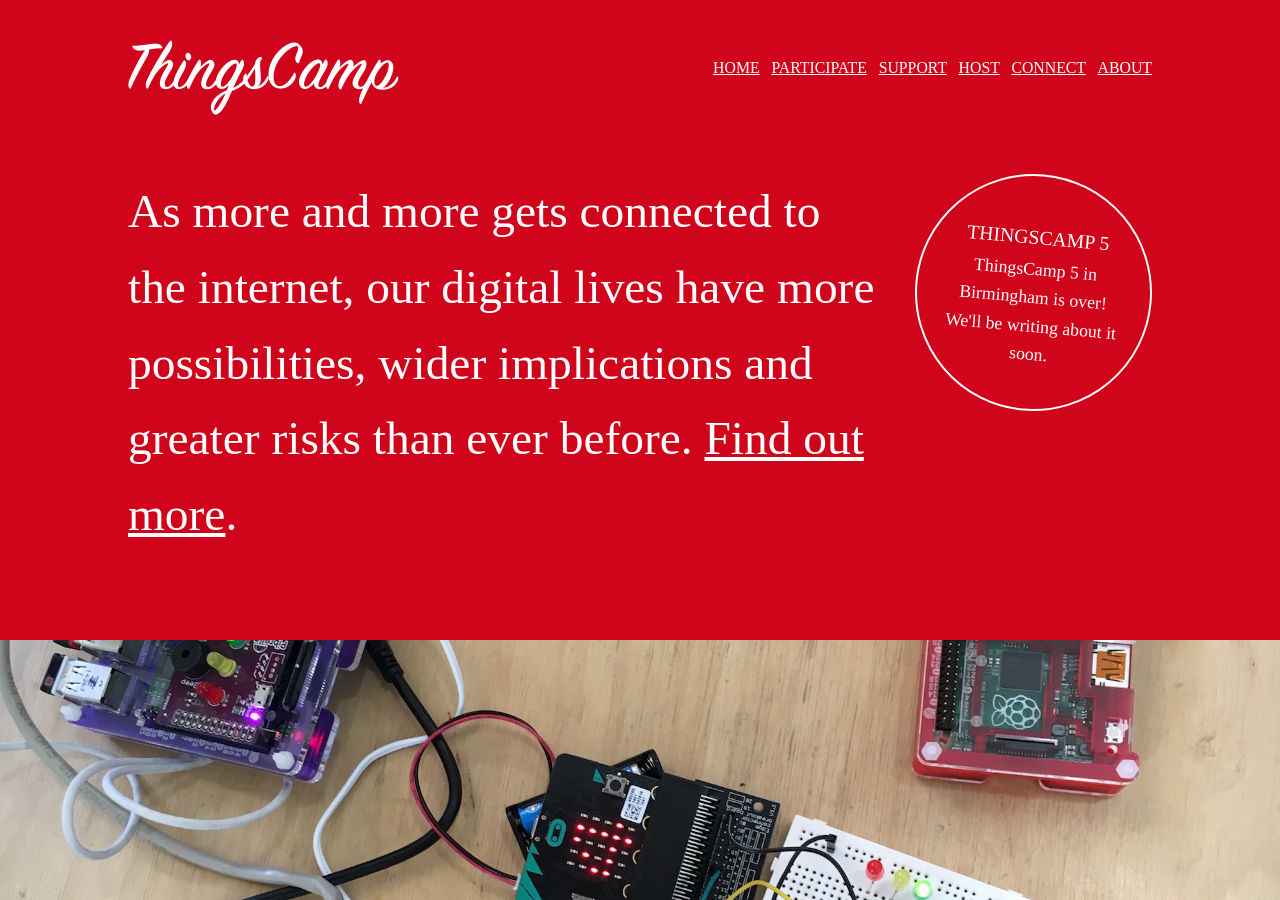
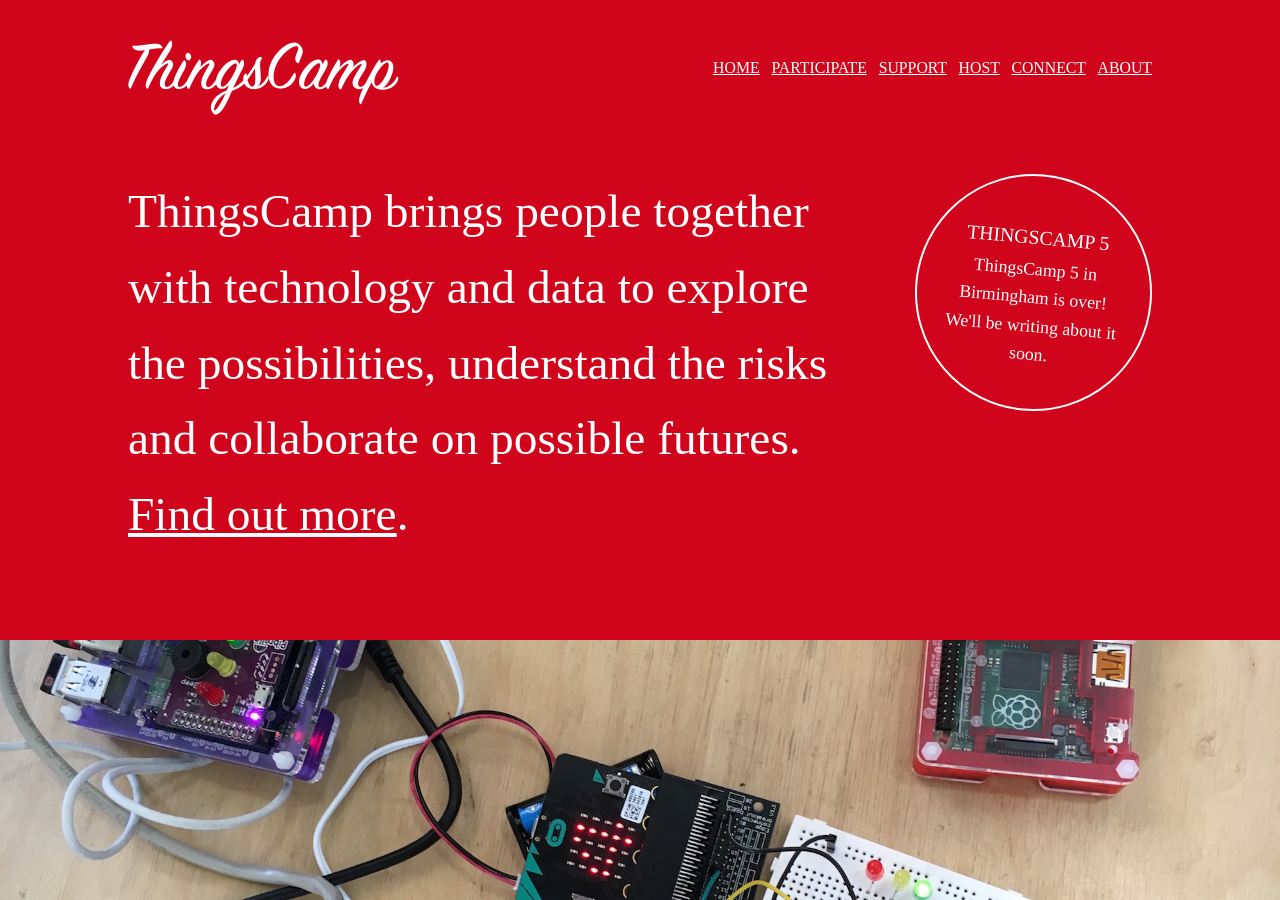
Before and after one commit to thingscamp/thingscamp.github.io, a Jekyll site: the page built from index.html, in a window 1280 px wide and 900 px high. Built offline with Jekyll 4.4.1, drawn with Linux system fonts in a browser that asks for light colours; comment, search, counter and statistics services are not loaded.

Commit message:
Changed front page.

```diff
--- a/_layouts/default.html
+++ b/_layouts/default.html
@@ -23,7 +23,7 @@
         <div class="strapline">
         <div class="latest"><p></p><span class="latest-text"><h2>ThingsCamp 5</h2><p>ThingsCamp 5 in Birmingham is over! We'll be writing about it soon.</p>
         </div>
-        <p>As more and more gets connected to the internet, our digital lives have more possibilities, wider implications and greater risks than ever before. <a href="{{ site.baseurl }}/about">Find out more</a>.</p>
+        <p>ThingsCamp brings people together with technology and data to explore the possibilities, understand the risks and collaborate on possible futures. <a href="{{ site.baseurl }}/about">Find out more</a>.</p>
         </div>
     </div>
 
```
